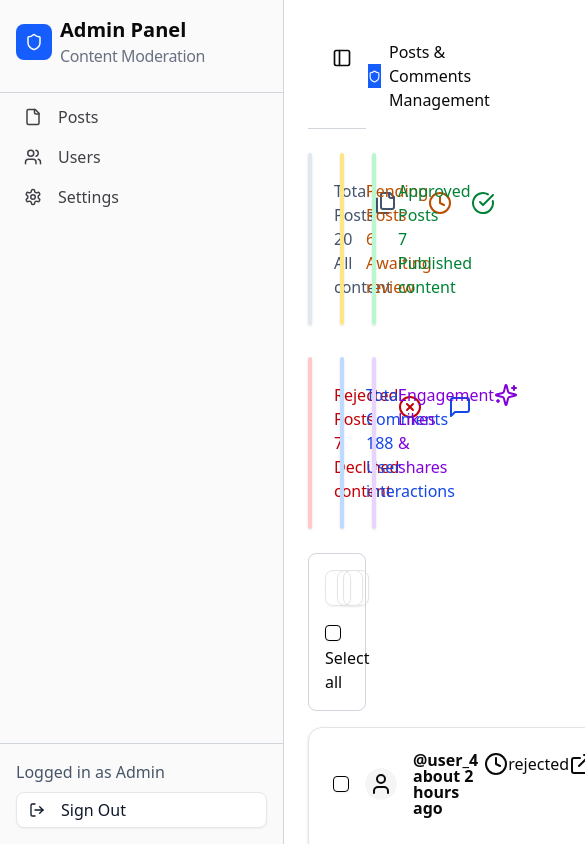
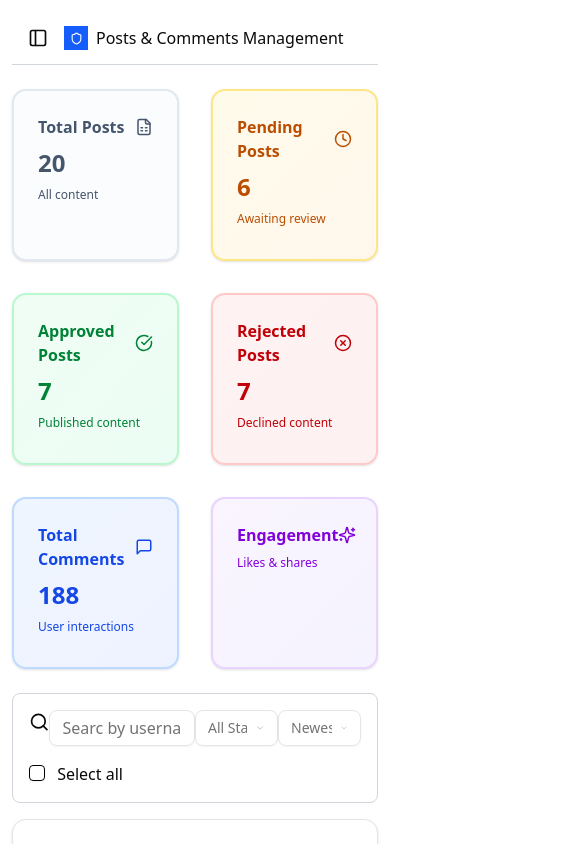
Before and after one commit to AmjustGettingStarted/KalyaniMotors_AdminPanel, a Next.js app: page /posts in a window 390 px wide. Shown: the top 844 px of the page, 585 px wide, since content can reach past the window. Built offline with nearby package versions, Linux system fonts and the light colour scheme.

Commit message:
style(Posts Details): Add Style to this component

```diff
--- a/app/layout.tsx
+++ b/app/layout.tsx
@@ -28,10 +28,10 @@ export default function RootLayout({
       <body
         className={`${geistSans.variable} ${geistMono.variable} antialiased`}
       >
-        <div className="h-full max-w-71 fixed inset-y-0 z-50 ">
+        <div className="h-full max-w-71 hidden md:block md:fixed inset-y-0 z-50 ">
           <Sidebar />
         </div>
-        <main className="ml-71 flex-1">{children}</main>
+        <main className="w-full md:w-auto md:ml-71 flex-1">{children}</main>
       </body>
     </html>
   );
--- a/app/posts/page.tsx
+++ b/app/posts/page.tsx
@@ -33,17 +33,17 @@ const Posts = () => {
   function getCss(heading: string): string {
     switch (heading.toLowerCase()) {
       case "total posts":
-        return "border-2 border-slate-200 hover:border-slate-300 bg-[#FAFCFD] text-slate-600";
+        return "border-2 round-sm border-slate-200 hover:border-slate-300 bg-[#FAFCFD] text-slate-600";
       case "pending posts":
-        return "border-2 border-amber-200 hover:border-amber-300 bg-gradient-to-br from-amber-50 to-orange-50 text-amber-700 ";
+        return "border-2 round-sm border-amber-200 hover:border-amber-300 bg-gradient-to-br from-amber-50 to-orange-50 text-amber-700 ";
       case "approved posts":
-        return "border-2 border-green-200 hover:border-green-300 bg-gradient-to-br from-green-50 to-emerald-50 text-green-700";
+        return "border-2 round-sm border-green-200 hover:border-green-300 bg-gradient-to-br from-green-50 to-emerald-50 text-green-700";
       case "rejected posts":
-        return "border-2 border-red-200 hover:border-red-300 bg-gradient-to-br from-red-50 to-rose-50 text-red-700";
+        return "border-2 round-sm border-red-200 hover:border-red-300 bg-gradient-to-br from-red-50 to-rose-50 text-red-700";
       case "total comments":
-        return "border-2 border-blue-200 hover:border-blue-300 bg-gradient-to-br from-blue-50 to-indigo-50 text-blue-700";
+        return "border-2 round-sm border-blue-200 hover:border-blue-300 bg-gradient-to-br from-blue-50 to-indigo-50 text-blue-700";
       case "engagement":
-        return "border-2 border-purple-200 hover:border-purple-300 bg-gradient-to-br from-purple-50 to-violet-50 text-purple-700";
+        return "border-2 round-sm border-purple-200 hover:border-purple-300 bg-gradient-to-br from-purple-50 to-violet-50 text-purple-700";
       default:
         return "";
     }
@@ -55,9 +55,9 @@ const Posts = () => {
   // const repeatedPosts = Array.from({ length: 5 }, () => allPostsData).flat();
 
   return (
-    <div className="p-6">
+    <div className="p-3 md:p-6">
       {/* Top Header */}
-      <div className="border-b border-gray-300 p-4 flex">
+      <div className="border-b border-gray-300 p-2 md:p-4 flex">
         <div className="">
           <Sidebar size={20} className="m-2" />
         </div>
@@ -71,19 +71,19 @@ const Posts = () => {
       </div>
       {/* Posts Details Cards */}
       <div className="py-6">
-        <div className="grid grid-cols-3 gap-8">
+        <div className="grid grid-cols-2 md:grid-cols-3 gap-8">
           {posts_data.map((post, i) => (
             <Card key={i} className={getCss(post.heading)}>
               <CardContent>
                 <div className=" flex-col">
                   <div className="w-full flex justify-between items-center">
-                    <p>{post.heading}</p>
+                    <p className="font-semibold">{post.heading}</p>
                     <p>
-                      <post.icon />
+                      <post.icon size={18} />
                     </p>
                   </div>
-                  <p>{post.count}</p>
-                  <p>{post.subhead}</p>
+                  <p className="text-2xl font-bold mt-2">{post.count}</p>
+                  <p className="text-xs my-2">{post.subhead}</p>
                 </div>
               </CardContent>
             </Card>
```
Also changed, not shown: data/posts.ts (+8 -8 lines).
